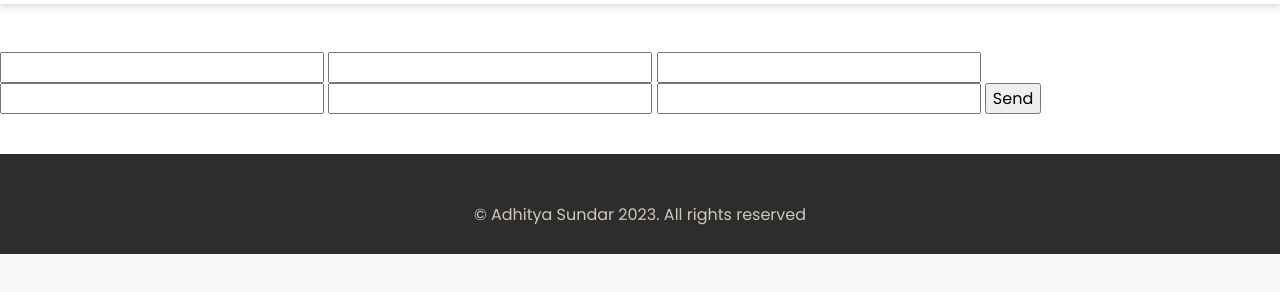
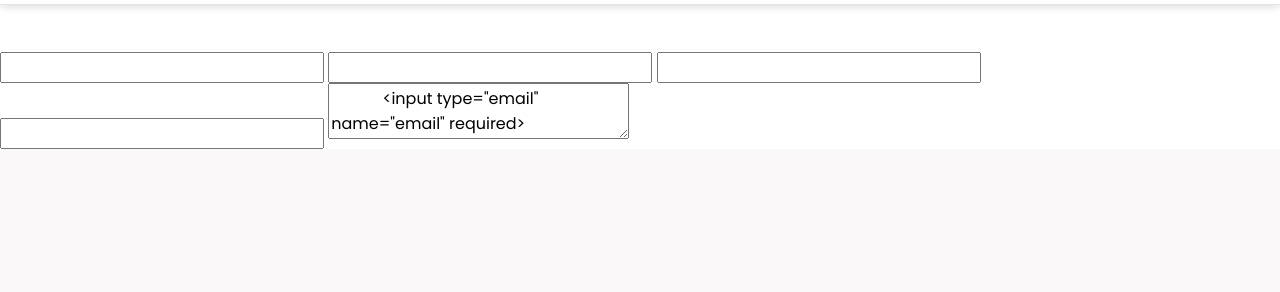
Before and after one commit to jayasamyece/jayasamyece.github.io, a plain HTML site: page contact.html in a window 1280 px wide. Shown: the part 58-350 px from the top of the page. Drawn offline with nearby package versions, Linux system fonts and the light colour scheme.

Commit message:
Update contact.html

```diff
--- a/contact.html
+++ b/contact.html
@@ -45,13 +45,16 @@
     <main>
 
         <div style="padding-top: 50px;"></div>
+
         <form action="https://formsubmit.co/jayasamyece@gmail.com" method="POST">
             <input type="text" name="name" required>
             <input type="text" name="address1" required>
             <input type="text" name="address2" required>
             <input type="text" name="zip" required>
-            <input type="text" name="comments" required>
+            <textarea type="text" name="comments" required>
             <input type="email" name="email" required>
+            <input type="hidden" name="_next" value="https://jayasamyece.github.io/contact">
+            <input type="hidden" name="_subject" value="New submission from your website!">
             <button type="submit">Send</button>
        </form>
 
```
